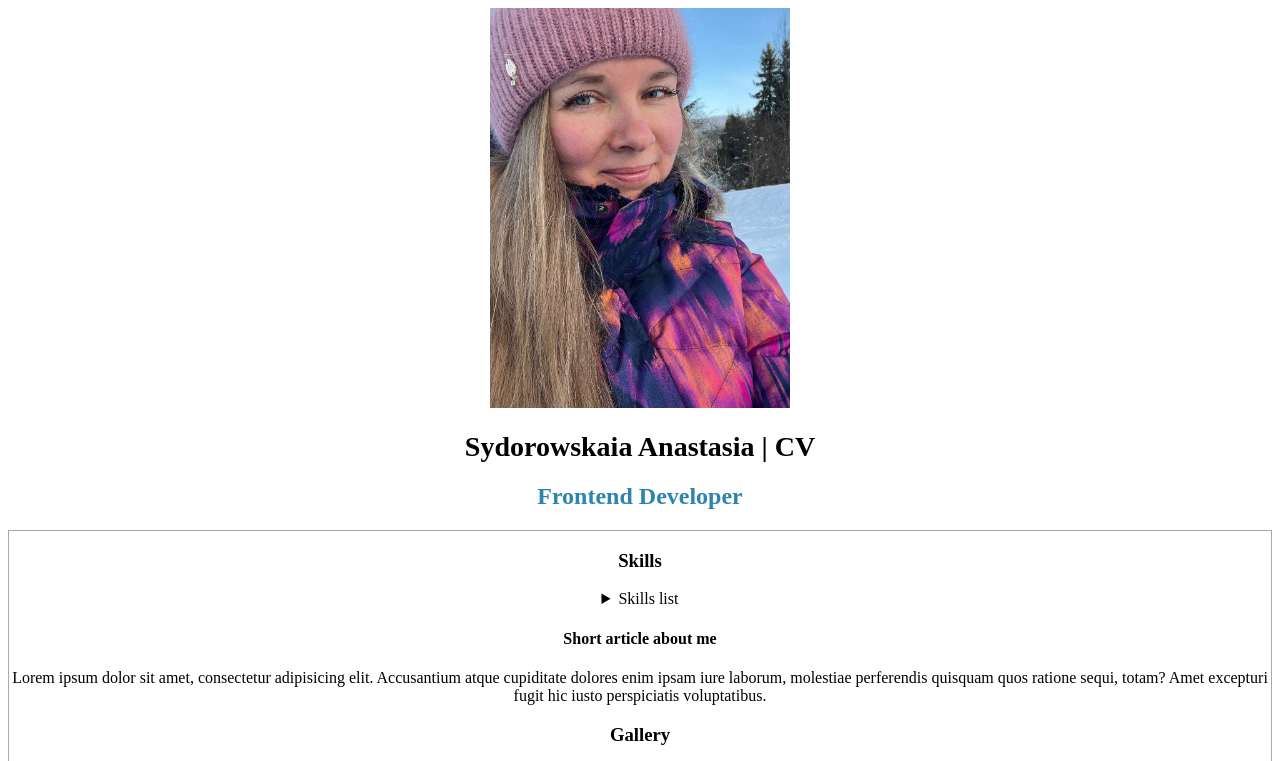
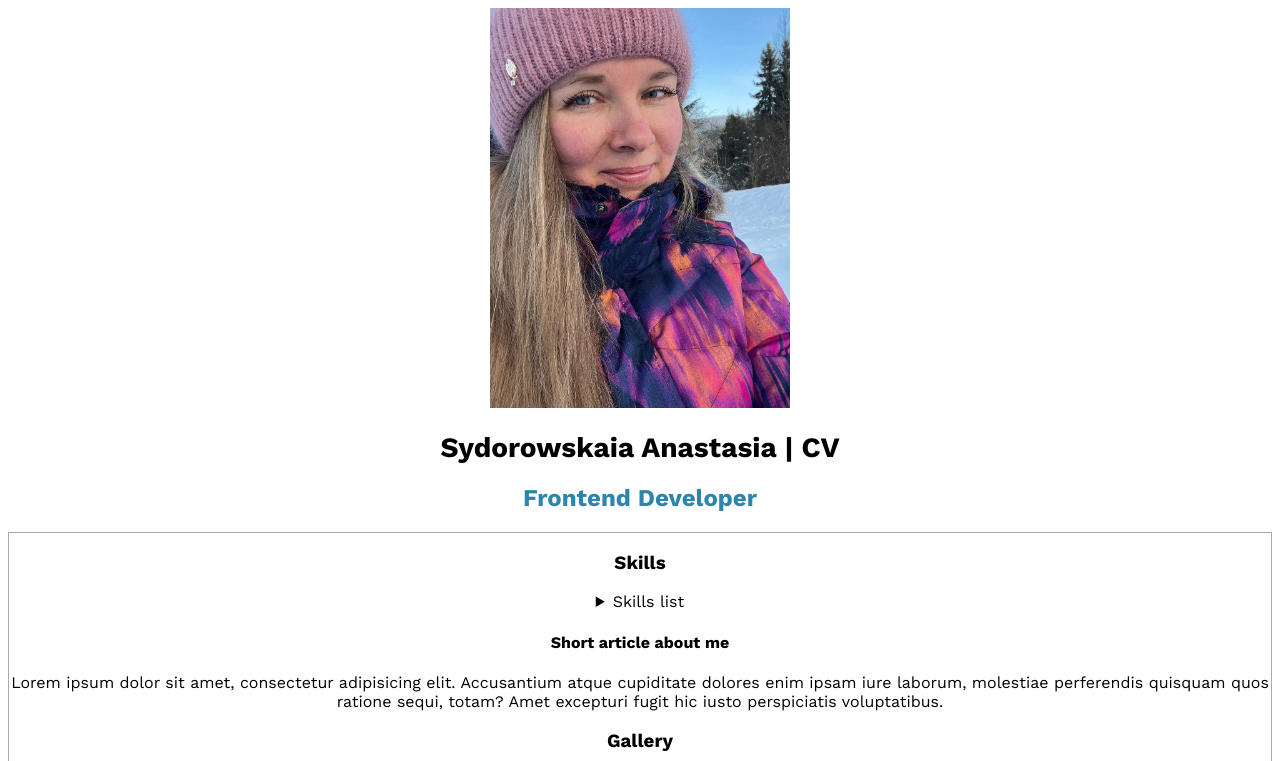
Before and after one commit to Anasteishahm/Frontender1-0, a plain HTML site: page index.html in a window 1280 px wide. Shown: the top 761 px of the page. Drawn offline with nearby package versions, Linux system fonts and the light colour scheme.

Commit message:
Validation

```diff
--- a/style.css
+++ b/style.css
@@ -1,6 +1,8 @@
+@import url('https://fonts.googleapis.com/css2?family=Work+Sans:ital,wght@0,100..900;1,100..900&display=swap');
+
+
 body {
-    /*background-color: #eff9fa;*/
-    font-family: "Segoe UI" sans-serif;
+    font-family: "Work Sans", sans-serif;
 }
 
 .header {
```
